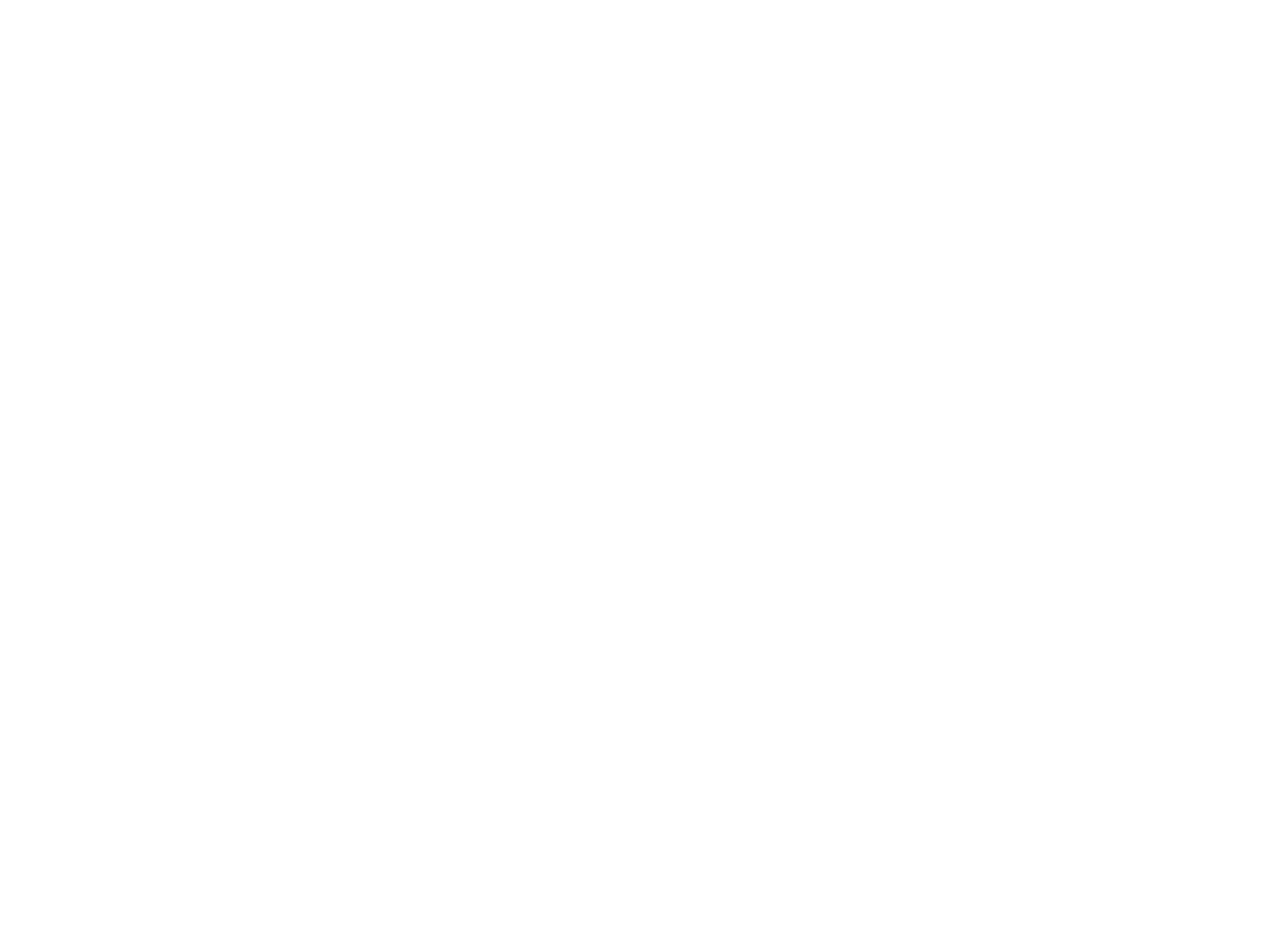
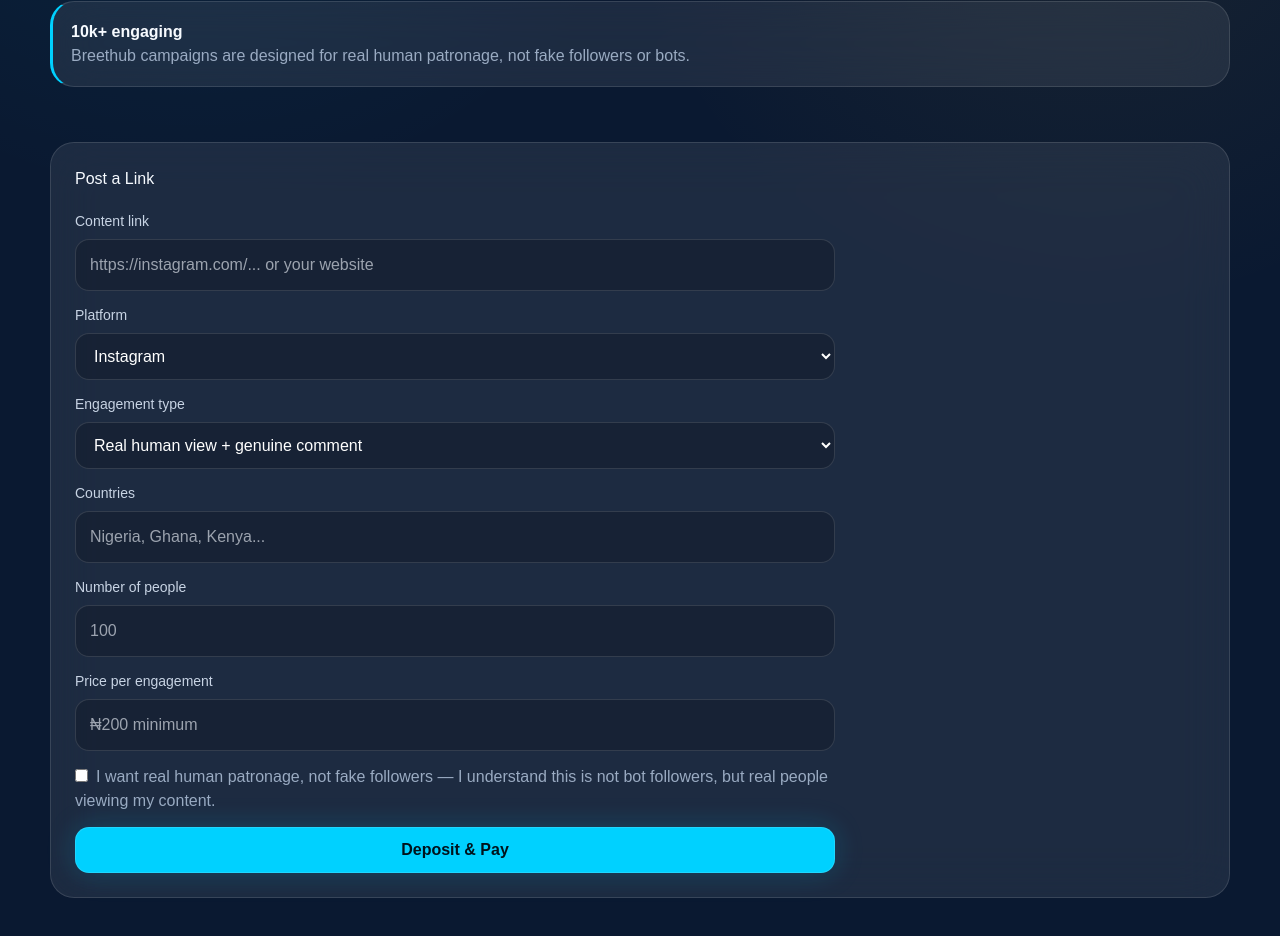
Before and after one commit to nifemiabioye59-max/Breethub, a Next.js app: page /advertise in a window 1280 px wide. Before the commit this address had no page. Shown: the part 450-1386 px from the top of the page. Before the commit the page ends 800 px from the top, so only its background shows below. Built offline with nearby package versions, Linux system fonts and the light colour scheme.

Commit message:
Create page.tsx

```diff
--- /dev/null
+++ b/app/advertise/page.tsx
@@ -0,0 +1,97 @@
+"use client";
+
+import { Nav, PageHeader } from "../../components/ui";
+import { useState } from "react";
+
+export default function AdvertisePage() {
+  const [accepted, setAccepted] = useState(false);
+
+  return (
+    <main className="page">
+      <div className="container">
+        <Nav />
+
+        <PageHeader
+          eyebrow="Advertise"
+          title="Get real human attention."
+          description="Create campaigns for genuine views and genuine comments from real people."
+        />
+
+        <div className="glass notice">
+          <strong>10k+ engaging</strong>
+          <p className="muted">
+            Breethub campaigns are designed for real human patronage, not fake
+            followers or bots.
+          </p>
+        </div>
+
+        <section className="section glass" style={{ padding: 24 }}>
+          <h2>Post a Link</h2>
+
+          <form className="form" style={{ marginTop: 20 }}>
+            <div className="field">
+              <label>Content link</label>
+              <input
+                type="url"
+                placeholder="https://instagram.com/... or your website"
+              />
+            </div>
+
+            <div className="field">
+              <label>Platform</label>
+              <select defaultValue="instagram">
+                <option value="instagram">Instagram</option>
+                <option value="tiktok">TikTok</option>
+                <option value="website">Website</option>
+                <option value="app">App</option>
+              </select>
+            </div>
+
+            <div className="field">
+              <label>Engagement type</label>
+              <select defaultValue="human">
+                <option value="human">
+                  Real human view + genuine comment
+                </option>
+              </select>
+            </div>
+
+            <div className="field">
+              <label>Countries</label>
+              <input placeholder="Nigeria, Ghana, Kenya..." />
+            </div>
+
+            <div className="field">
+              <label>Number of people</label>
+              <input type="number" min="1" placeholder="100" />
+            </div>
+
+            <div className="field">
+              <label>Price per engagement</label>
+              <input type="number" min="200" placeholder="₦200 minimum" />
+            </div>
+
+            <label className="muted">
+              <input
+                type="checkbox"
+                checked={accepted}
+                onChange={(e) => setAccepted(e.target.checked)}
+                style={{ marginRight: 8 }}
+              />
+              I want real human patronage, not fake followers — I understand
+              this is not bot followers, but real people viewing my content.
+            </label>
+
+            <button
+              type="button"
+              className="btn btn-primary"
+              disabled={!accepted}
+            >
+              Deposit & Pay
+            </button>
+          </form>
+        </section>
+      </div>
+    </main>
+  );
+}
```
